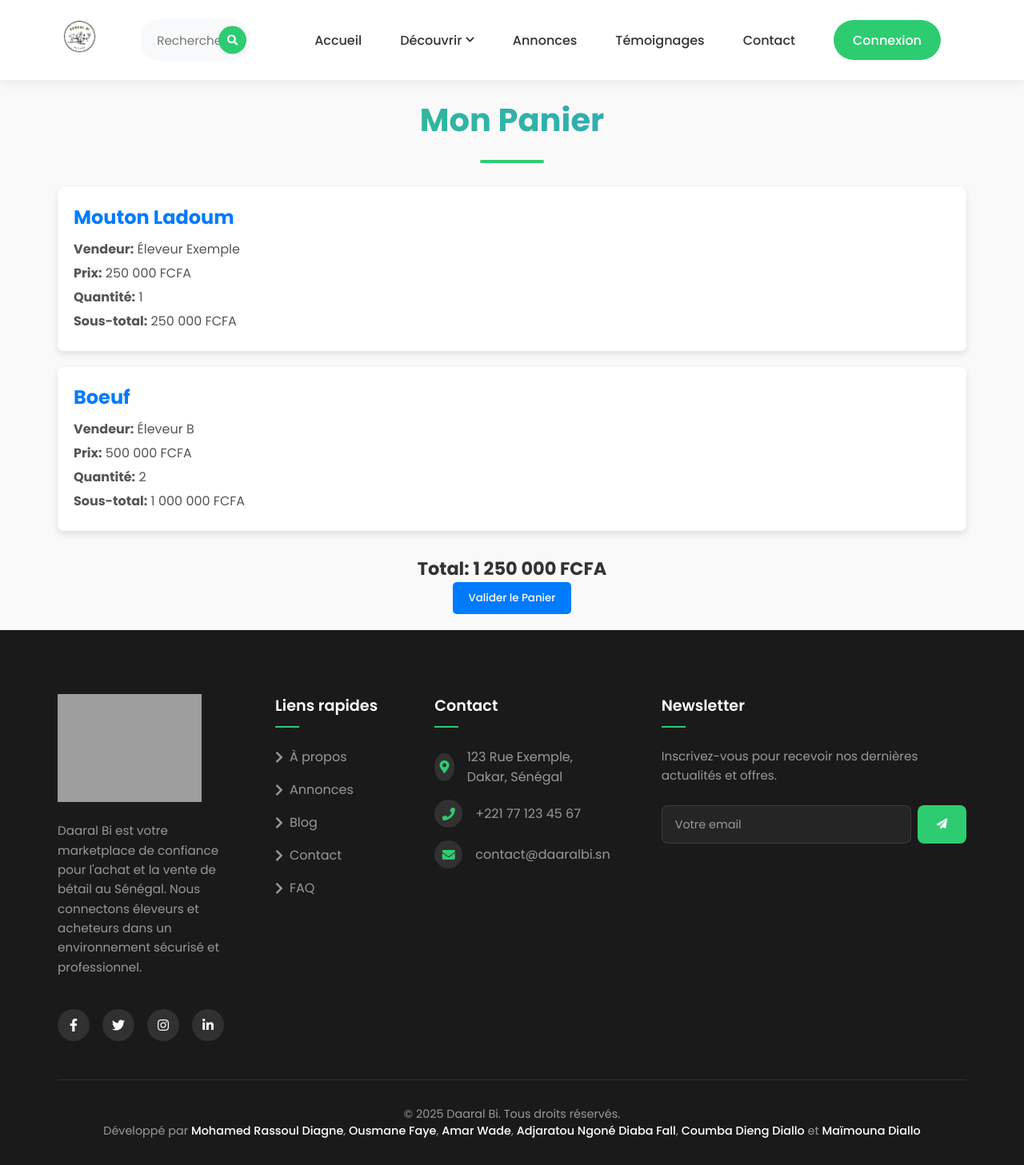
After one commit to Shikari-Di/Daral-Bi-Vente-de-betails, a PHP site: page /panier.php in a window 1280 px wide. The commit adds this page. Shown: the whole page at 80% size. Run offline with PHP 8.4, Linux system fonts and the light colour scheme; grey boxes are pictures that could not be loaded.

Commit message:
Some changes

```diff
--- a/contact.php
+++ b/contact.php
@@ -28,7 +28,7 @@
                     <p>contact@daaralbi.sn<br>support@daaralbi.sn</p>
                 </div>
             </div>
-
+            <br>
             <form class="contact-form">
                 <div class="form-group">
                     <label for="name">Nom complet</label>
--- /dev/null
+++ b/panier.php
@@ -0,0 +1,116 @@
+<?php
+$pageTitle = "Mon Panier";
+$currentPage = 'panier';
+include 'components/header.php';
+
+// Simulation des données de panier (normalement viendraient de la base de données)
+$cartItems = [
+    [
+        'id' => '12345',
+        'product_name' => 'Mouton Ladoum',
+        'seller' => 'Éleveur Exemple',
+        'price' => 250000,
+        'quantity' => 1
+    ],
+    [
+        'id' => '12346',
+        'product_name' => 'Boeuf',
+        'seller' => 'Éleveur B',
+        'price' => 500000,
+        'quantity' => 2
+    ]
+];
+
+$total = 0;
+foreach ($cartItems as $item) {
+    $total += $item['price'] * $item['quantity'];
+}
+?>
+
+<div class="cart-page">
+    <div class="container">
+        <h1 class="page-title">Mon Panier</h1>
+
+        <div class="cart-list">
+            <?php foreach ($cartItems as $item): ?>
+                <div class="cart-item">
+                    <h2><?php echo $item['product_name']; ?></h2>
+                    <p><strong>Vendeur:</strong> <?php echo $item['seller']; ?></p>
+                    <p><strong>Prix:</strong> <?php echo number_format($item['price'], 0, ',', ' '); ?> FCFA</p>
+                    <p><strong>Quantité:</strong> <?php echo $item['quantity']; ?></p>
+                    <p><strong>Sous-total:</strong> <?php echo number_format($item['price'] * $item['quantity'], 0, ',', ' '); ?> FCFA</p>
+                </div>
+            <?php endforeach; ?>
+        </div>
+        <div class="cart-total">
+            <h3>Total: <?php echo number_format($total, 0, ',', ' '); ?> FCFA</h3>
+            <form action="paiement.php" method="post">
+                <button type="submit" class="btn-primary">Valider le Panier</button>
+            </form>
+        </div>
+    </div>
+</div>
+
+<?php include 'components/footer.php'; ?>
+
+<style>
+.cart-page {
+    background-color: #f9f9f9;
+    padding: 20px;
+}
+
+.page-title {
+    text-align: center;
+    color: #333;
+    margin-bottom: 30px;
+}
+
+.cart-list {
+    display: flex;
+    flex-direction: column;
+    gap: 20px;
+    margin-bottom: 30px;
+}
+
+.cart-item {
+    background-color: #fff;
+    border-radius: 8px;
+    box-shadow: 0 4px 8px rgba(0, 0, 0, 0.1);
+    padding: 20px;
+    transition: transform 0.3s;
+}
+
+.cart-item:hover {
+    transform: translateY(-5px);
+}
+
+.cart-item h2 {
+    color: #007bff;
+    margin-bottom: 10px;
+}
+
+.cart-item p {
+    color: #555;
+    margin: 5px 0;
+}
+
+.cart-total {
+    text-align: center;
+    font-size: 1.2em;
+    color: #333;
+}
+
+.btn-primary {
+    background-color: #007bff;
+    color: #fff;
+    padding: 10px 20px;
+    border: none;
+    border-radius: 5px;
+    cursor: pointer;
+    transition: background-color 0.3s;
+}
+
+.btn-primary:hover {
+    background-color: #0056b3;
+}
+</style>
```
Also changed, not shown: index.php (+20 -1 lines), img/fatimasow.png (added).
